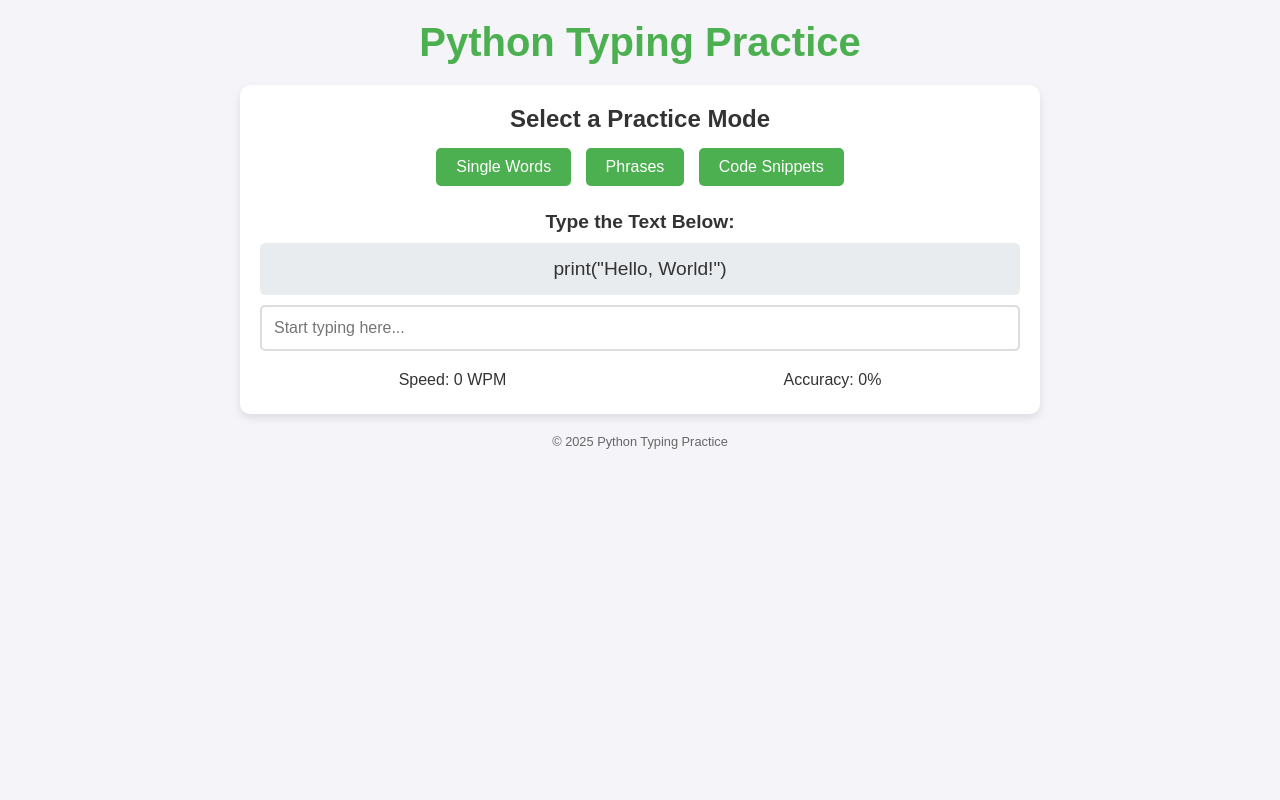
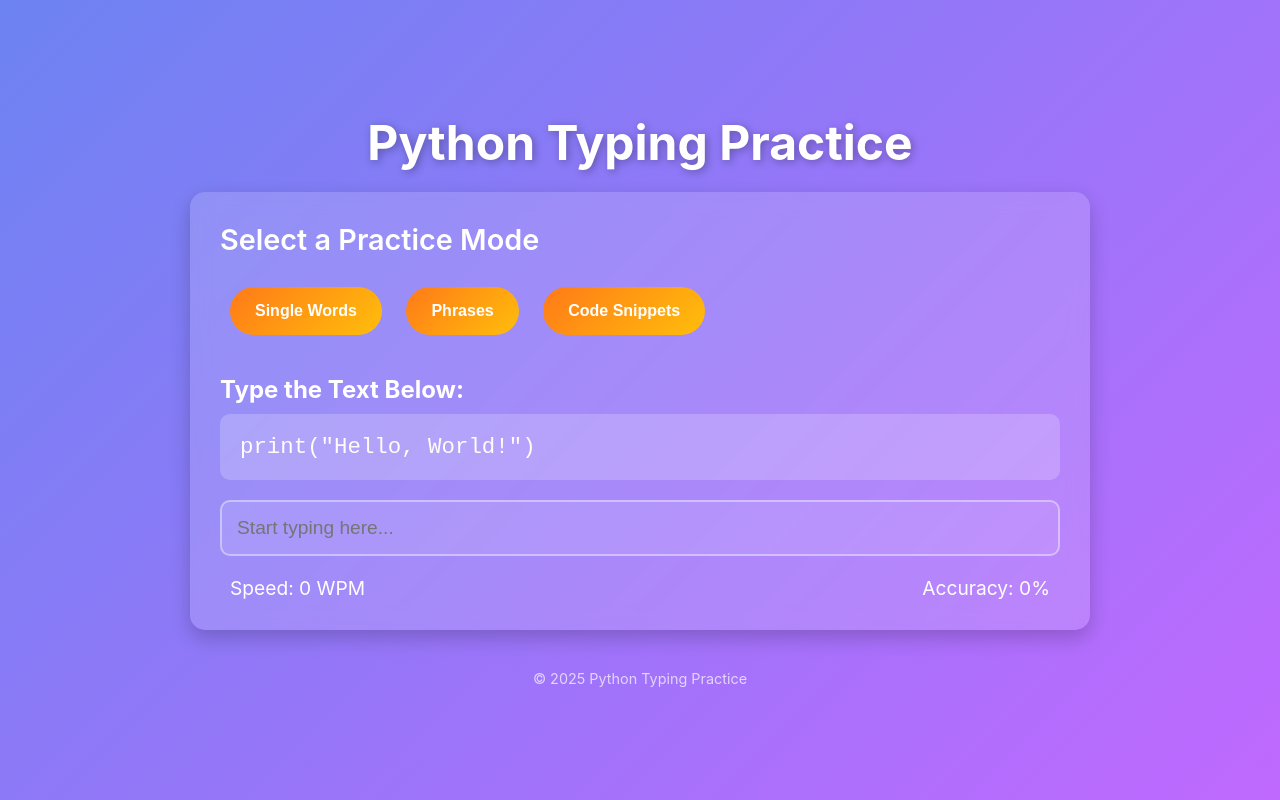
Before and after one commit to jingiru/PythonTypingMaster, a Python web app: template templates/index.html in a window 1280 px wide. Run offline with Jinja, Linux system fonts and the light colour scheme; the template is opened without the code that fills it, so the values that code supplies are empty.

Commit message:
css 일단 넣음

```diff
--- a/static/style.css
+++ b/static/style.css
@@ -6,10 +6,14 @@
 }
 
 body {
-    font-family: 'Arial', sans-serif;
-    background-color: #f4f4f9;
-    color: #333;
-    text-align: center;
+  font-family: 'Inter', 'Arial', sans-serif;
+  background: linear-gradient(135deg, #6d83f2, #c069ff);
+  color: #ffffff;
+  min-height: 100vh;
+  display: flex;
+  flex-direction: column;
+  align-items: center;
+  justify-content: center;
   padding: 20px;
 }
 
@@ -19,94 +23,109 @@
 }
 
 header h1 {
-    font-size: 2.5rem;
-    color: #4CAF50;
+  font-size: 3rem;
+  font-weight: 700;
+  color: #ffffff;
+  text-shadow: 2px 2px 8px rgba(0, 0, 0, 0.3);
 }
 
 /* 메인 컨테이너 */
 main {
-    max-width: 800px;
-    margin: 0 auto;
-    background: #fff;
-    border-radius: 10px;
-    box-shadow: 0 4px 8px rgba(0, 0, 0, 0.1);
-    padding: 20px;
+  max-width: 900px;
+  width: 100%;
+  background: rgba(255, 255, 255, 0.15);
+  backdrop-filter: blur(10px);
+  border-radius: 15px;
+  box-shadow: 0 8px 20px rgba(0, 0, 0, 0.2);
+  padding: 30px;
+  color: #ffffff;
 }
 
 /* 연습 모드 선택 */
 .mode-selection {
-    margin-bottom: 20px;
+  margin-bottom: 30px;
 }
 
 .mode-selection h2 {
-    margin-bottom: 10px;
-    font-size: 1.5rem;
+  margin-bottom: 20px;
+  font-size: 1.8rem;
+  font-weight: 600;
 }
 
 .mode-selection button {
-    background-color: #4CAF50;
-    color: white;
+  background: linear-gradient(135deg, #ff7a18, #ffbe0b);
+  color: #ffffff;
   border: none;
-    padding: 10px 20px;
-    margin: 5px;
-    border-radius: 5px;
+  padding: 15px 25px;
+  margin: 10px;
+  border-radius: 30px;
+  font-size: 1rem;
+  font-weight: 600;
   cursor: pointer;
-    font-size: 1rem;
-    transition: background-color 0.3s;
+  transition: transform 0.3s, box-shadow 0.3s;
 }
 
 .mode-selection button:hover {
-    background-color: #45a049;
+  transform: scale(1.05);
+  box-shadow: 0 6px 15px rgba(255, 186, 0, 0.5);
 }
 
 /* 타이핑 영역 스타일 */
 .typing-area {
-    margin-top: 20px;
+  margin-top: 30px;
+  text-align: left;
 }
 
 .typing-area h2 {
+  font-size: 1.5rem;
   margin-bottom: 10px;
-    font-size: 1.2rem;
 }
 
 #text-to-type {
-    font-size: 1.2rem;
-    background: #e9ecef;
-    padding: 15px;
-    border-radius: 5px;
-    margin-bottom: 10px;
-    white-space: pre-wrap; /* 코드 형식 유지를 위해 */
+  font-size: 1.4rem;
+  background: rgba(255, 255, 255, 0.2);
+  padding: 20px;
+  border-radius: 10px;
+  margin-bottom: 20px;
+  white-space: pre-wrap;
+  font-family: 'Courier New', monospace;
+  color: #fffcf7;
 }
 
 #typing-input {
   width: 100%;
-    padding: 12px;
-    font-size: 1rem;
-    border: 2px solid #ddd;
-    border-radius: 5px;
+  padding: 15px;
+  font-size: 1.2rem;
+  border: 2px solid rgba(255, 255, 255, 0.4);
+  border-radius: 10px;
+  background: rgba(255, 255, 255, 0.1);
+  color: #ffffff;
   outline: none;
-    transition: border-color 0.3s;
+  transition: border-color 0.3s, box-shadow 0.3s;
 }
 
 #typing-input:focus {
-    border-color: #4CAF50;
+  border-color: #ffbe0b;
+  box-shadow: 0 4px 10px rgba(255, 186, 0, 0.4);
 }
 
 /* 통계 영역 스타일 */
 .stats {
-    margin-top: 15px;
-    font-size: 1rem;
+  margin-top: 20px;
+  font-size: 1.2rem;
   display: flex;
-    justify-content: space-around;
+  justify-content: space-between;
+  color: #ffffff;
 }
 
 .stats p {
-    margin: 5px 0;
+  margin: 0;
+  padding: 0 10px;
 }
 
 /* 푸터 스타일 */
 footer {
-    margin-top: 20px;
-    font-size: 0.8rem;
-    color: #666;
+  margin-top: 40px;
+  font-size: 0.9rem;
+  color: rgba(255, 255, 255, 0.7);
 }
--- a/templates/index.html
+++ b/templates/index.html
@@ -4,7 +4,7 @@
   <meta charset="UTF-8">
   <meta name="viewport" content="width=device-width, initial-scale=1.0">
   <title>Python Typing Practice</title>
-  <link rel="stylesheet" href="/static/style.css">
+  <link rel="stylesheet" href="./static/style.css">
 </head>
 <body>
   <header>
```
Lines whose indentation alone changed are shown as unchanged.
